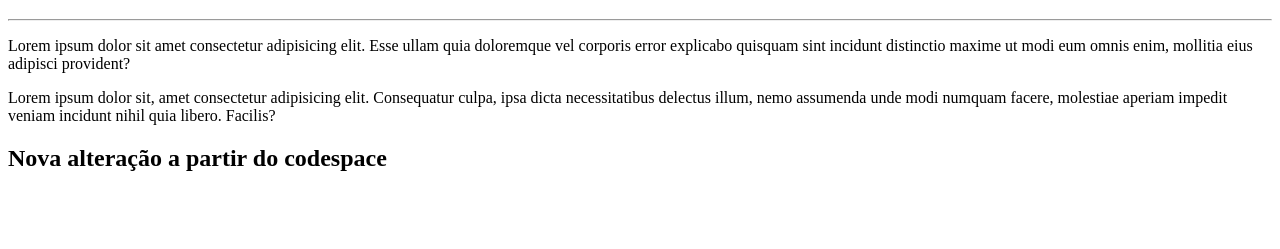
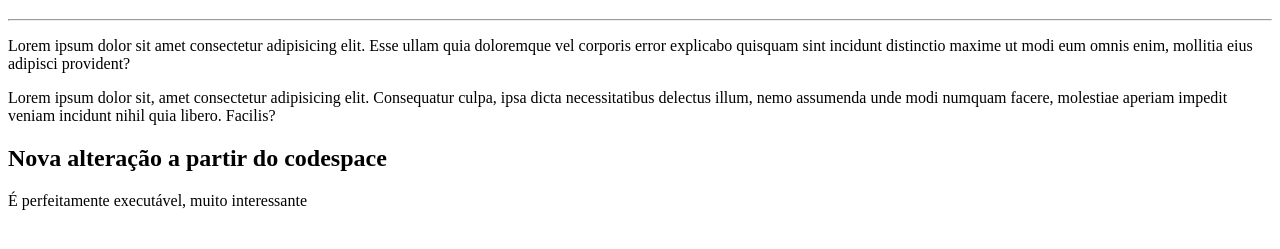
Before and after one commit to Klejomar/Hello-World, a plain HTML site: page site-exemplo/index.html in a window 1280 px wide. Shown: the part 61-310 px from the top of the page. Drawn offline with Linux system fonts and the light colour scheme.

Commit message:
Mais um parágrado adicionado

```diff
--- a/site-exemplo/index.html
+++ b/site-exemplo/index.html
@@ -12,5 +12,6 @@
     <p>Lorem ipsum dolor sit amet consectetur adipisicing elit. Esse ullam quia doloremque vel corporis error explicabo quisquam sint incidunt distinctio maxime ut modi eum omnis enim, mollitia eius adipisci provident?</p>
     <p>Lorem ipsum dolor sit, amet consectetur adipisicing elit. Consequatur culpa, ipsa dicta necessitatibus delectus illum, nemo assumenda unde modi numquam facere, molestiae aperiam impedit veniam incidunt nihil quia libero. Facilis?</p>
     <h2>Nova alteração a partir do codespace</h2>
+    <p>É perfeitamente executável, muito interessante</p>
 </body>
 </html>
```
